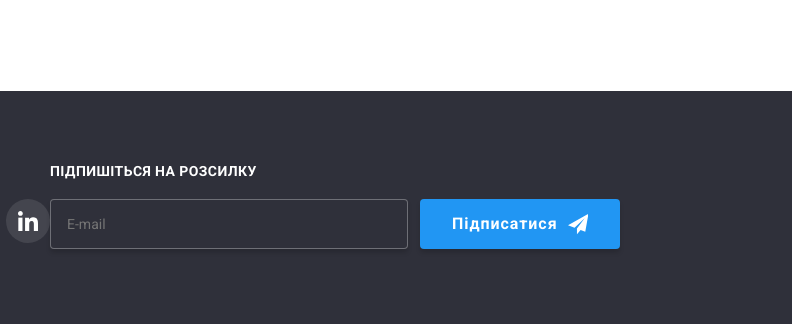
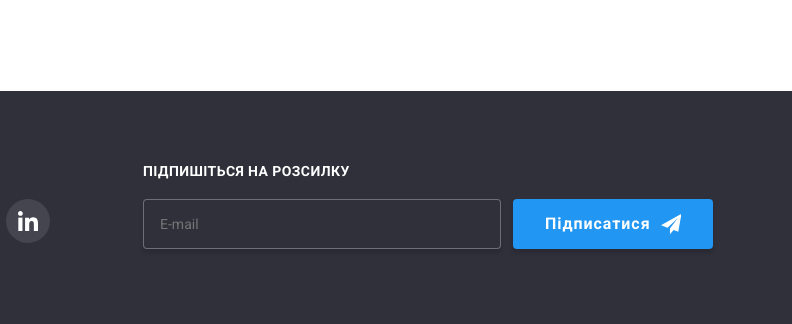
Before and after one commit to HannaMois/goit-markup-hw-06, a plain HTML site: page portfolio.html in a window 1280 px wide. Shown: the part 1560-1884 px from the top of the page, 488-1280 px from the left. Drawn offline with nearby package versions, Linux system fonts and the light colour scheme.

Commit message:
Update portfolio.html

```diff
--- a/portfolio.html
+++ b/portfolio.html
@@ -285,7 +285,7 @@
             </ul>
         </div>
 
-        <form class="footer form">
+        <form class="footer-form-block">
             <p class="title">Підпишіться на розсилку</p>
                 <div class ="footer-form">
                     <label>
```
